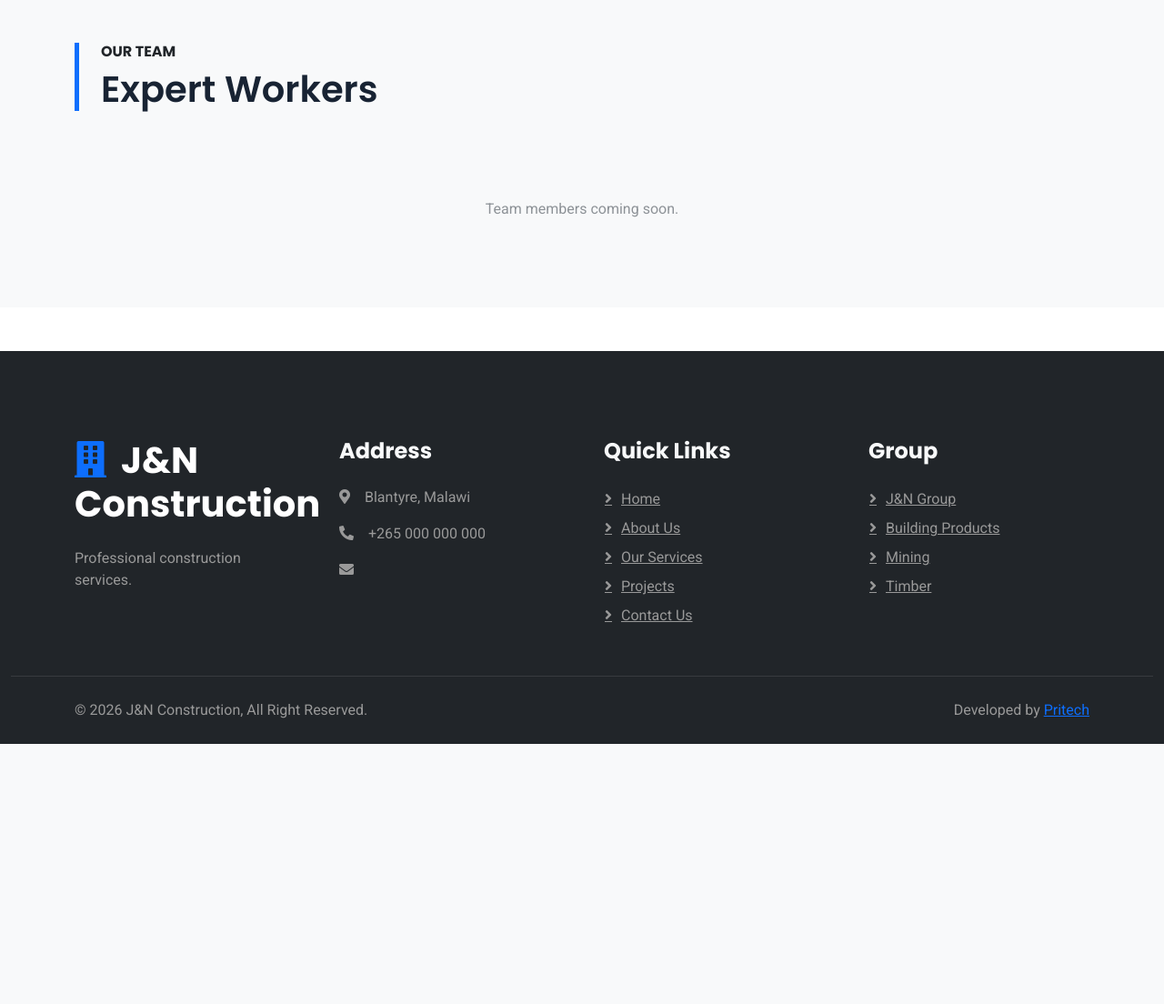
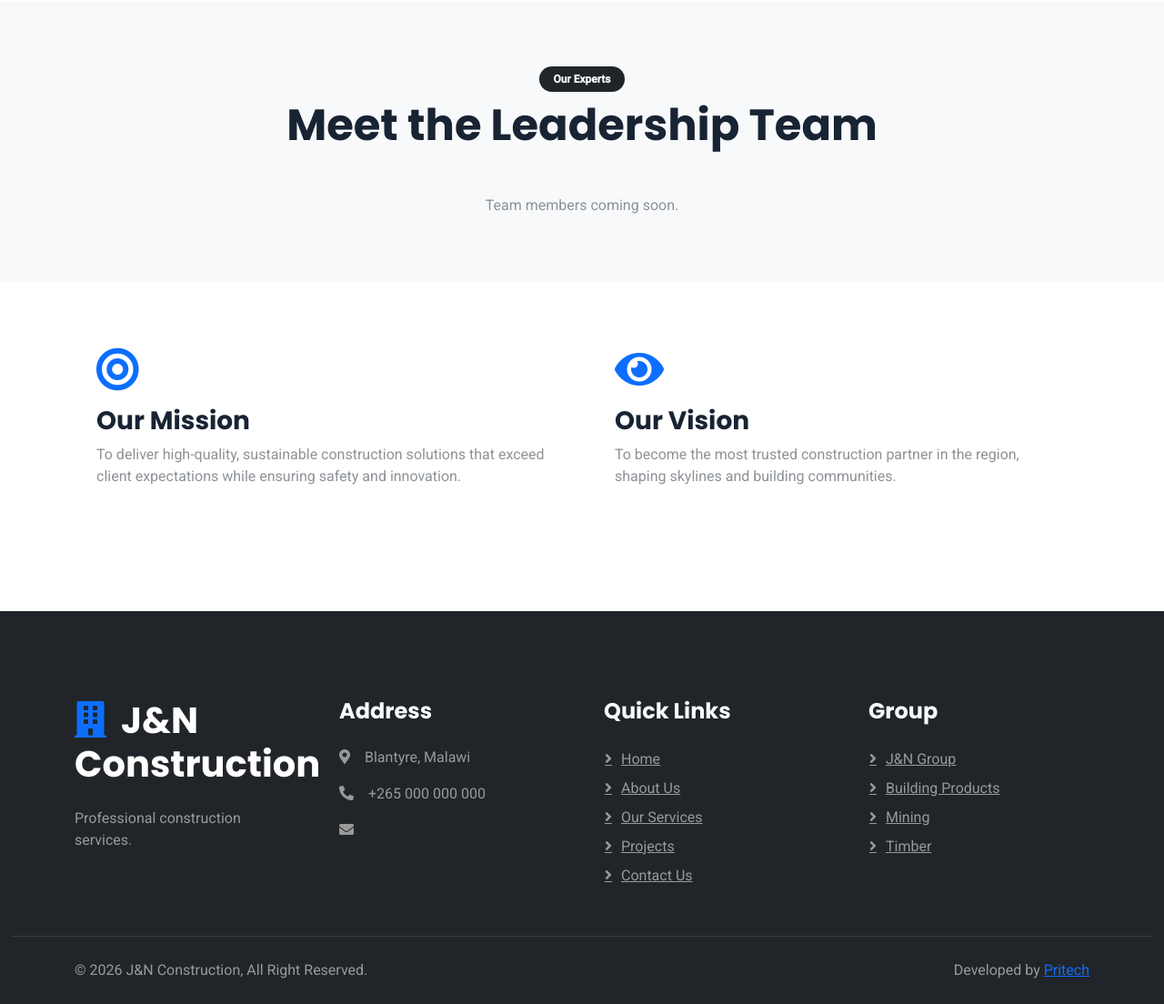
Before and after one commit to Izk-123/J-N, a Django app: page /construction/about/ in a window 1280 px wide. Shown: the part 950-2054 px from the top of the page at 91% size. Before the commit the page ends 1768 px from the top, so only its background shows below. Run offline with Django 4.2, Linux system fonts and the light colour scheme; data comes from the database, SQL or seed files in the repository; parts of the project's set-up code (start-up, migrations or seed data) failed here and were passed over; some libraries are stand-ins or nearby versions.

Commit message:
Add files via upload

```diff
--- a/templates/construction/about.html
+++ b/templates/construction/about.html
@@ -4,75 +4,92 @@
 {% block content %}
 {% include 'construction/includes/page_header.html' with title="About Us" active_page="About" page_header_image=csite.page_header_image %}
 
-<div class="container-xxl py-5">
-    <div class="container">
-        <div class="row g-5">
-            <div class="col-lg-6 wow slideInLeft" data-wow-duration="1s">
-                <div class="position-relative overflow-hidden ps-5 pt-5 h-100" style="min-height: 400px;">
-                    <img class="position-absolute w-100 h-100" src="{% if csite.about_image %}{{ csite.about_image.url }}{% else %}{% static 'img/about.jpg' %}{% endif %}" style="object-fit: cover;">
-                    <div class="position-absolute top-0 start-0 bg-white pe-3 pb-3" style="width: 200px; height: 200px;">
-                        <div class="d-flex flex-column justify-content-center text-center bg-primary h-100 p-3">
-                            <h1 class="text-white counter" data-target="{{ csite.years_exp }}">0</h1>
-                            <h2 class="text-white">Years</h2>
-                            <h5 class="text-white mb-0">Experience</h5>
-                        </div>
+<!-- About Content -->
+<div class="container py-5">
+    <div class="row align-items-center g-5">
+        <div class="col-lg-6" data-aos="fade-right">
+            <div class="position-relative">
+                <img src="{% if csite.about_image %}{{ csite.about_image.url }}{% else %}{% static 'img/about.jpg' %}{% endif %}" class="img-fluid rounded-4 shadow-lg" alt="About">
+                <div class="position-absolute top-0 start-0 translate-middle bg-primary text-white rounded-circle p-4 shadow">
+                    <i class="fas fa-hard-hat fa-2x"></i>
+                </div>
+            </div>
+        </div>
+        <div class="col-lg-6" data-aos="fade-left">
+            <span class="badge bg-primary bg-opacity-10 text-primary px-3 py-2 rounded-pill">Our Story</span>
+            <h2 class="display-5 fw-bold mt-2">{{ csite.company_name }}</h2>
+            <p class="lead mt-4">{{ csite.about_text|default:"Delivering excellence in construction for over a decade." }}</p>
+            <div class="row mt-5 stats-section">
+                <div class="col-sm-4 text-center mb-3">
+                    <div class="glass-card p-3">
+                        <h3 class="display-6 fw-bold text-primary counter" data-target="{{ csite.years_exp|default:'15' }}">0</h3>
+                        <p>Years Experience</p>
+                    </div>
+                </div>
+                <div class="col-sm-4 text-center mb-3">
+                    <div class="glass-card p-3">
+                        <h3 class="display-6 fw-bold text-primary counter" data-target="{{ csite.projects_done|default:'350' }}">0</h3>
+                        <p>Projects Done</p>
+                    </div>
+                </div>
+                <div class="col-sm-4 text-center mb-3">
+                    <div class="glass-card p-3">
+                        <h3 class="display-6 fw-bold text-primary counter" data-target="{{ csite.clients|default:'280' }}">0</h3>
+                        <p>Happy Clients</p>
                     </div>
                 </div>
             </div>
-            <div class="col-lg-6 wow slideInRight" data-wow-duration="1s">
-                <div class="border-start border-5 border-primary ps-4 mb-5">
-                    <h6 class="text-body text-uppercase mb-2">About Us</h6>
-                    <h1 class="display-6 mb-0">{{ csite.company_name }}</h1>
-                </div>
-                <p>{{ csite.about_text|default:"Professional construction services across Malawi." }}</p>
-                <div class="row g-4 stats-section mt-2">
-                    <div class="col-sm-4 d-flex">
-                        <i class="fa fa-check fa-2x text-primary me-3"></i>
-                        <h6 class="mb-0 counter" data-target="{{ csite.projects_done }}">0</h6>
-                        <span class="ms-1">+ Projects</span>
-                    </div>
-                    <div class="col-sm-4 d-flex">
-                        <i class="fa fa-check fa-2x text-primary me-3"></i>
-                        <h6 class="mb-0 counter" data-target="{{ csite.clients }}">0</h6>
-                        <span class="ms-1">+ Clients</span>
-                    </div>
-                    <div class="col-sm-4 d-flex">
-                        <i class="fa fa-check fa-2x text-primary me-3"></i>
-                        <h6 class="mb-0">24/7</h6>
-                        <span class="ms-1">Support</span>
-                    </div>
-                </div>
+            <div class="d-flex gap-3 mt-4">
+                <a href="{% url 'construction:contact' %}" class="btn btn-modern">Contact Us</a>
+                <a href="{% url 'construction:services' %}" class="btn btn-outline-primary rounded-pill px-4">Our Services</a>
             </div>
         </div>
     </div>
 </div>
 
-<!-- Team Section with lightSpeedIn -->
-<div class="container-xxl py-5 bg-light">
-    <div class="container">
-        <div class="row g-5 align-items-end mb-5">
-            <div class="col-lg-6 wow lightSpeedIn">
-                <div class="border-start border-5 border-primary ps-4">
-                    <h6 class="text-body text-uppercase mb-2">Our Team</h6>
-                    <h1 class="display-6 mb-0">Expert Workers</h1>
-                </div>
-            </div>
+<!-- Team Section -->
+<div class="bg-light py-5">
+    <div class="container py-4">
+        <div class="text-center mb-5" data-aos="fade-up">
+            <span class="badge bg-dark text-white px-3 py-2 rounded-pill">Our Experts</span>
+            <h2 class="display-5 fw-bold mt-2">Meet the Leadership Team</h2>
         </div>
         <div class="row g-4">
             {% for member in team %}
-            <div class="col-lg-4 col-md-6 wow lightSpeedIn" data-wow-delay="0.{{ forloop.counter }}s">
-                <div class="team-item position-relative scale-hover">
-                    <img class="img-fluid w-100" src="{% if member.photo %}{{ member.photo.url }}{% else %}{% static 'img/team-placeholder.jpg' %}{% endif %}" alt="{{ member.name }}" style="height: 350px; object-fit: cover;">
-                    <div class="team-text bg-white p-4">
-                        <h5>{{ member.name }}</h5>
-                        <span>{{ member.role }}</span>
+            <div class="col-lg-3 col-md-6" data-aos="flip-left" data-aos-delay="{{ forloop.counter0|add:100 }}">
+                <div class="card border-0 shadow rounded-4 overflow-hidden tilt-card h-100 text-center">
+                    <img src="{% if member.photo %}{{ member.photo.url }}{% else %}{% static 'img/team-placeholder.jpg' %}{% endif %}" class="card-img-top" alt="{{ member.name }}" style="height: 280px; object-fit: cover;">
+                    <div class="card-body">
+                        <h5 class="card-title fw-bold">{{ member.name }}</h5>
+                        <p class="text-primary">{{ member.role }}</p>
+                        <p class="card-text small">{{ member.bio|truncatewords:15 }}</p>
                     </div>
                 </div>
             </div>
             {% empty %}
-            <div class="col-12 text-center py-5">Team members coming soon.</div>
+            <div class="col-12 text-center">Team members coming soon.</div>
             {% endfor %}
         </div>
     </div>
 </div>
+
+<!-- Mission / Vision -->
+<div class="container py-5">
+    <div class="row g-4">
+        <div class="col-md-6" data-aos="fade-right">
+            <div class="glass-card p-4 h-100">
+                <i class="fas fa-bullseye fa-3x text-primary mb-3"></i>
+                <h3 class="fw-bold">Our Mission</h3>
+                <p>To deliver high-quality, sustainable construction solutions that exceed client expectations while ensuring safety and innovation.</p>
+            </div>
+        </div>
+        <div class="col-md-6" data-aos="fade-left">
+            <div class="glass-card p-4 h-100">
+                <i class="fas fa-eye fa-3x text-primary mb-3"></i>
+                <h3 class="fw-bold">Our Vision</h3>
+                <p>To become the most trusted construction partner in the region, shaping skylines and building communities.</p>
+            </div>
+        </div>
+    </div>
+</div>
 {% endblock %}
```
